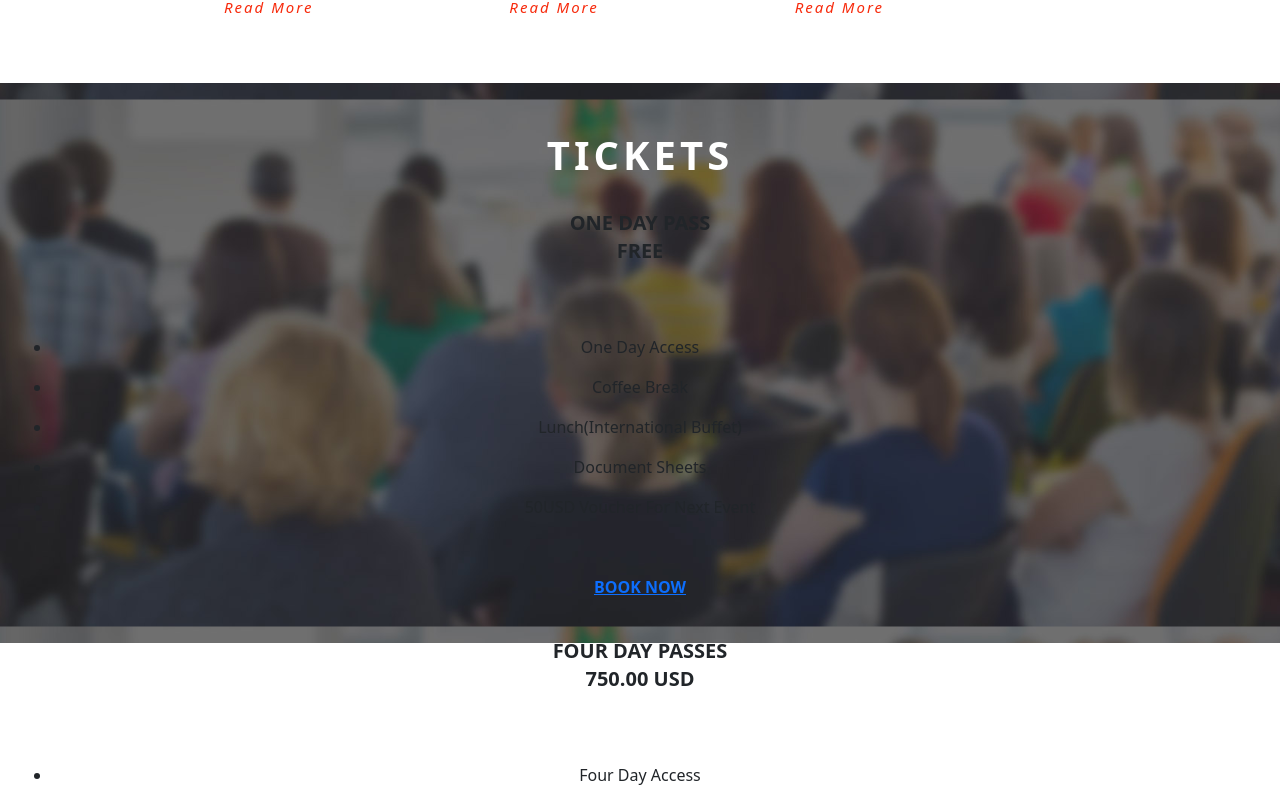
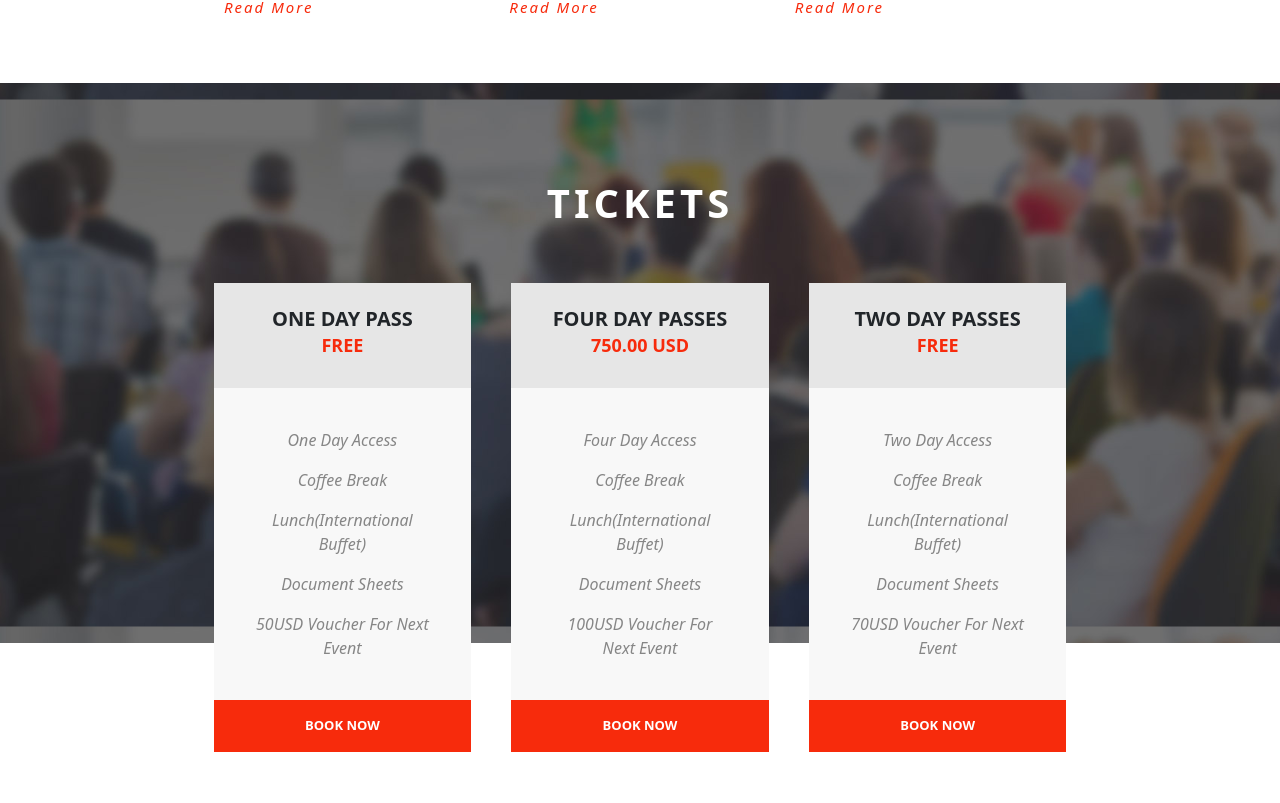
Before and after one commit to Rossiitaa/proj-html-vuejs, a Vue app: page / in a window 1280 px wide. Shown: the part 4677-5480 px from the top of the page. After the commit the page ends 5429 px from the top, so only its background shows below. Built offline with nearby package versions, Linux system fonts and the light colour scheme.

Commit message:
add styles, tickets section completed

```diff
--- a/src/components/Main.vue
+++ b/src/components/Main.vue
@@ -859,6 +859,35 @@ data() {
     background-size: contain;
         h1 {
             letter-spacing: 4px;
+            padding: 3rem 0;
         }
+        .all-sec-ticket {
+            width: 22%;
+        li {
+            list-style-type: none;
+        }
+        a {
+            text-decoration: none;
+            color: #fff;
+        }
+        .header-ticket {
+            background: #e6e6e6;
+            h5 {
+                &:nth-last-of-type(1) {
+                    color: #f72b0c;
+                    font-size: 18px;
+                }
+            }
+        }
+        .main-ticket {
+            background: #f8f8f8;
+            color: #868686;
+            font-style: italic;
+        }
+        .footer-ticket {
+            background: #f72b0c;
+            font-size: 13px;
+        }
+    }
 }
 </style>
```
